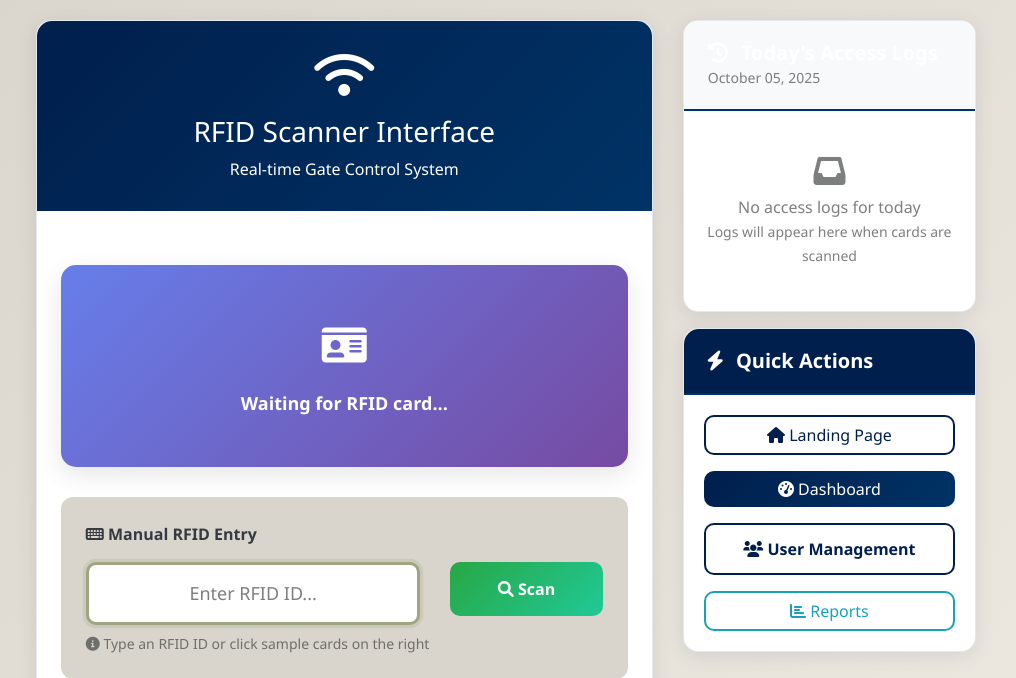
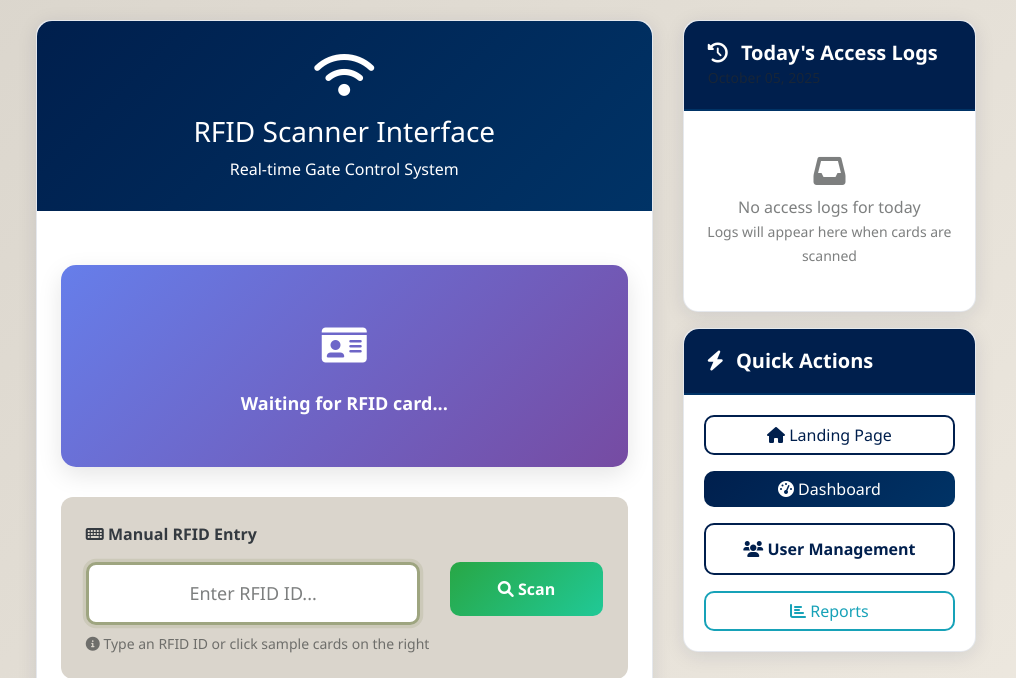
Before and after one commit to romerojanssen09/Gate-Security-System, a PHP site: page /send/rfid_scanner.php in a window 1280 px wide. Shown: the top 678 px of the page, without its empty margins (134-1150 px from the left). Run offline with PHP 8.4, Linux system fonts and the light colour scheme; data comes from the database, SQL or seed files in the repository; some libraries are stand-ins or nearby versions.

Commit message:
updates: changes to ui/ux

```diff
--- a/rfid_scanner.php
+++ b/rfid_scanner.php
@@ -531,7 +531,7 @@ $todayLogsResult = mysqli_query($conn, $todayLogsQuery);
             <!-- Today's Access Logs -->
             <div class="col-lg-4">
                 <div class="card">
-                    <div class="card-header" style="background: #F8F9FA; color: #001F4D; border-bottom: 2px solid #003366;">
+                    <div class="card-header" style="background: #001F4D; color: #001F4D; border-bottom: 2px solid #003366;">
                         <h5><i class="fas fa-history"></i> Today's Access Logs</h5>
                         <small class="text-muted"><?= date('F d, Y') ?></small>
                     </div>
```
